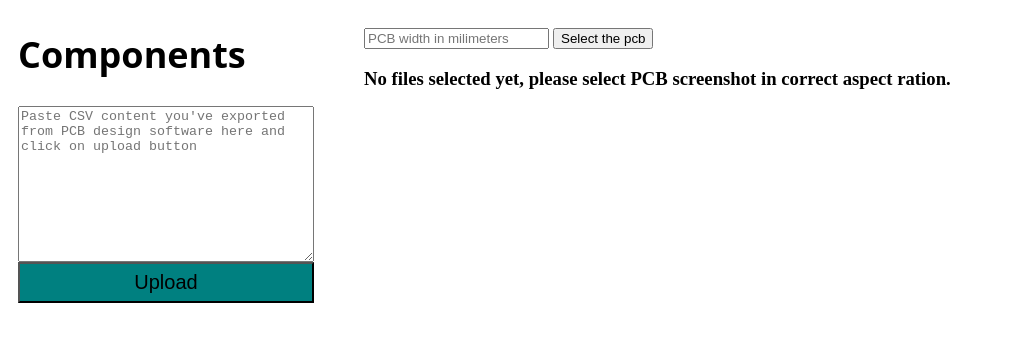
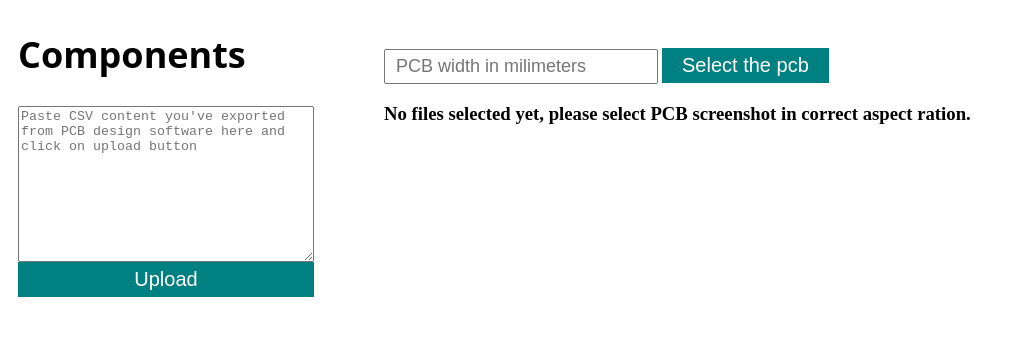
Before and after one commit to hackabitio/manual-pnp, a Svelte app: page / in a window 1280 px wide. Shown: the top 342 px of the page, without its empty margins (0-1015 px from the left). Built offline with nearby package versions, Linux system fonts and the light colour scheme.

Commit message:
Some styling

```diff
--- a/src/App.svelte
+++ b/src/App.svelte
@@ -195,16 +195,18 @@
     display: flex;
     flex-direction: column;
 
-    button {
-      padding-top: 7px;
-      padding-bottom: 7px;
+  }
+
+  .btn {
+    padding: 6px 20px;
     font-size: 20px;
     cursor: pointer;
     background-color: teal;
+    color: #FFF;
+    border: none;
 
     &:hover {
       background-color: lighten($color: teal, $amount: 8);
-      }
     }
   }
 
@@ -248,6 +250,16 @@
 
   .pcb {
     padding: 20px 40px;
+  }
+
+  .pcb-upload-container {
+    padding: 20px;
+  }
+
+  .pcb-width {
+    font-size: 18px;
+    padding: 5px 10px;
+    min-width: 250px;
   }
 
   .pcb-container {
```
Lines whose indentation alone changed are shown as unchanged.
